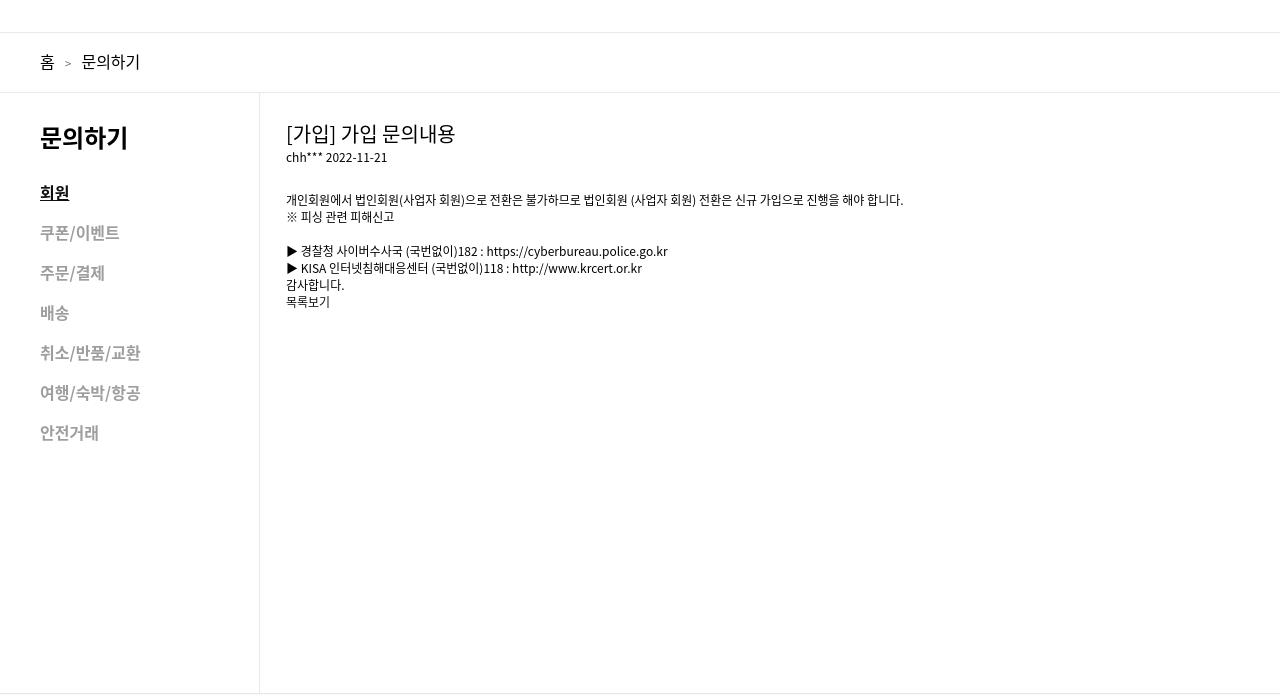
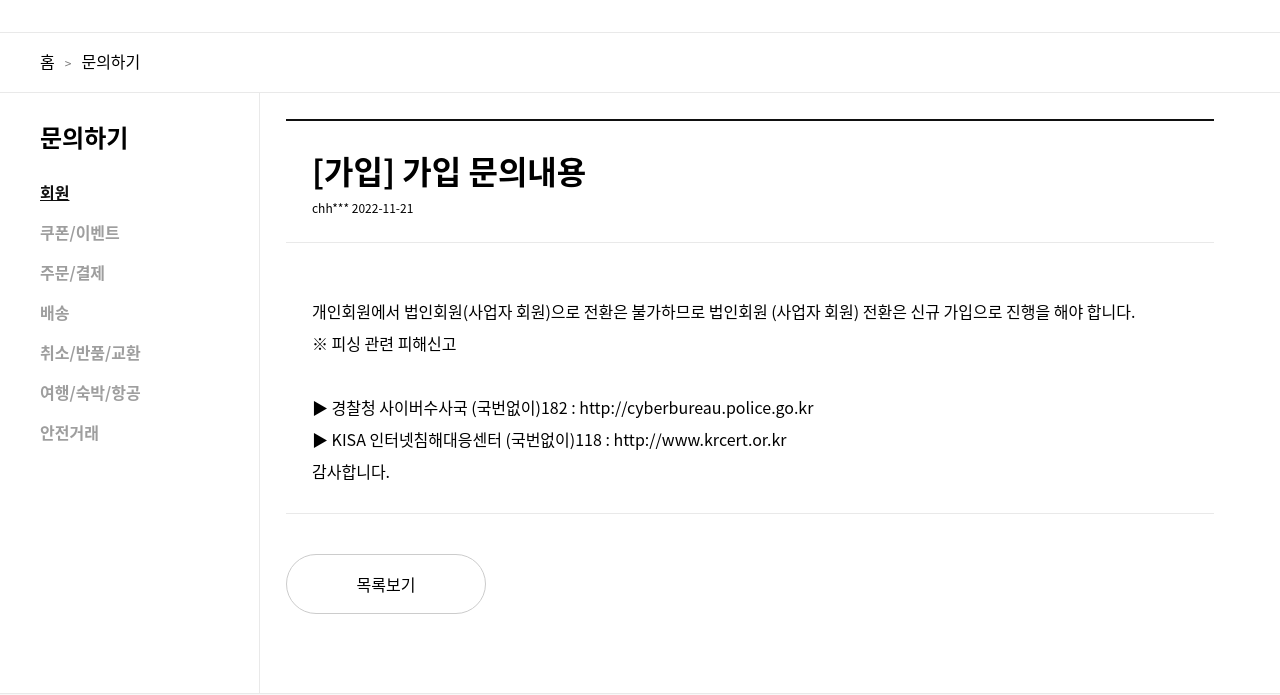
Before and after one commit to khm9990503/Kmarket2, a plain HTML site: page Kmarket2(HTML)/cs/qna/view.html in a window 1280 px wide. Shown: the part 117-812 px from the top of the page. Drawn offline with Linux system fonts and the light colour scheme.

Commit message:
qna view done

```diff
--- a/Kmarket2(HTML)/cs/css/CSstyle.css
+++ b/Kmarket2(HTML)/cs/css/CSstyle.css
@@ -809,3 +809,51 @@ footer > ul > li {
     text-align: center;
     box-sizing: border-box;
 }
+
+/* qna - view */
+#cs > .qna > .view{}
+#cs > .qna > .view > article{}
+#cs > .qna > .view > article > nav{
+     width: 100%;
+     height: auto;
+     padding: 26px;
+     border-top: 2px solid #111;
+     border-bottom: 1px solid #e9e9e9;
+     box-sizing: border-box;
+}
+#cs > .qna > .view > article > nav > .title{
+     margin-bottom: 6px;
+     font-size: 32px;
+     font-weight: bold;
+}
+#cs > .qna > .view > article > nav > .date{
+     font-size: 14px;
+     color: #777;
+}
+#cs > .qna > .view > article > .content{
+     width: 100%;
+     height: 100%;
+     border-bottom: 1px solid #e9e9e9;
+     padding: 26px;
+     box-sizing: border-box;
+}
+#cs > .qna > .view > article > .content *{
+ font-size: 16px;
+ line-height: 32px;
+}
+#cs > .qna > .view > article > .btnList {
+    display: inline-block;
+    width: 200px;
+    height: 60px;
+    margin: 40px auto 0;
+    border: 1px solid #ccc;
+    border-radius: 34px;
+    font-size: 16px;
+    color: #000;
+    line-height: 58px;
+    text-align: center;
+    box-sizing: border-box;
+}
+#cs > .qna > .view > article > .btnList:hover{
+    background-color: #f7f7f7;
+}
--- a/Kmarket2(HTML)/cs/qna/view.html
+++ b/Kmarket2(HTML)/cs/qna/view.html
@@ -5,11 +5,8 @@
     <title>케이마켓 고객센터</title>
     <link rel="stylesheet" href="../css/CSstyle.css">
     <style>
-        #cs > .qna > .view > article > nav > .title{
-            margin-bottom: 6px;
-            font-size: 32px;
-            font-weight: bold;
-        }
+
+
     </style>
 </head>
 <body>
@@ -41,7 +38,7 @@
                         <p>홈<span>></span>문의하기</p>
                     </div>
                 </nav>
-                <section class="list">
+                <section class="view">
                     <aside>
                         <h2>문의하기</h2>
                         <ul>
@@ -71,7 +68,7 @@
                                 ※ 피싱 관련 피해신고
                                 <br>
                                 <br>
-                                ▶ 경찰청 사이버수사국 (국번없이)182 : https://cyberbureau.police.go.kr
+                                ▶ 경찰청 사이버수사국 (국번없이)182 : http://cyberbureau.police.go.kr
                                 <br>
                                 ▶ KISA 인터넷침해대응센터 (국번없이)118 : http://www.krcert.or.kr
                                 <br>
@@ -80,6 +77,8 @@
                         </div>
                         <a href="./list.html" class="btnList">목록보기</a>
                     </article>
+                </section>
+            </div>
       </section>
       <footer>
         <ul>
```
Also changed, not shown: Kmarket2(HTML)/cs/qna/write.html (+10 -0 lines). Lines whose indentation alone changed are shown as unchanged.
